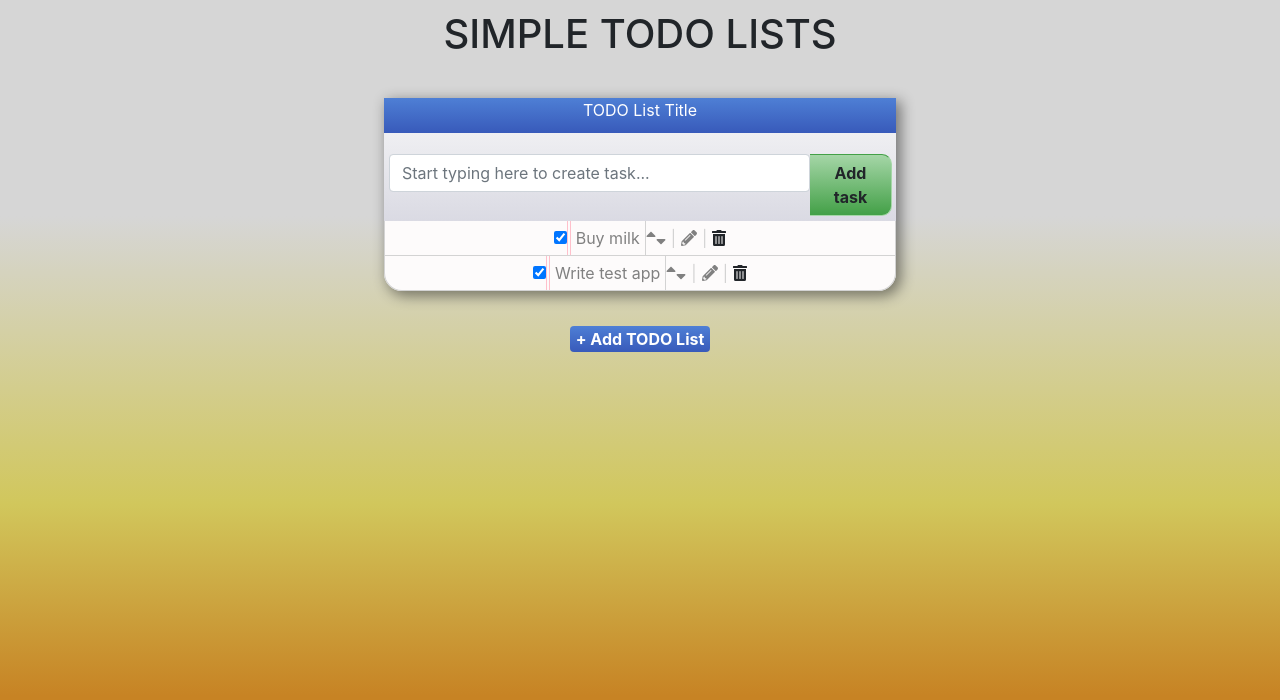
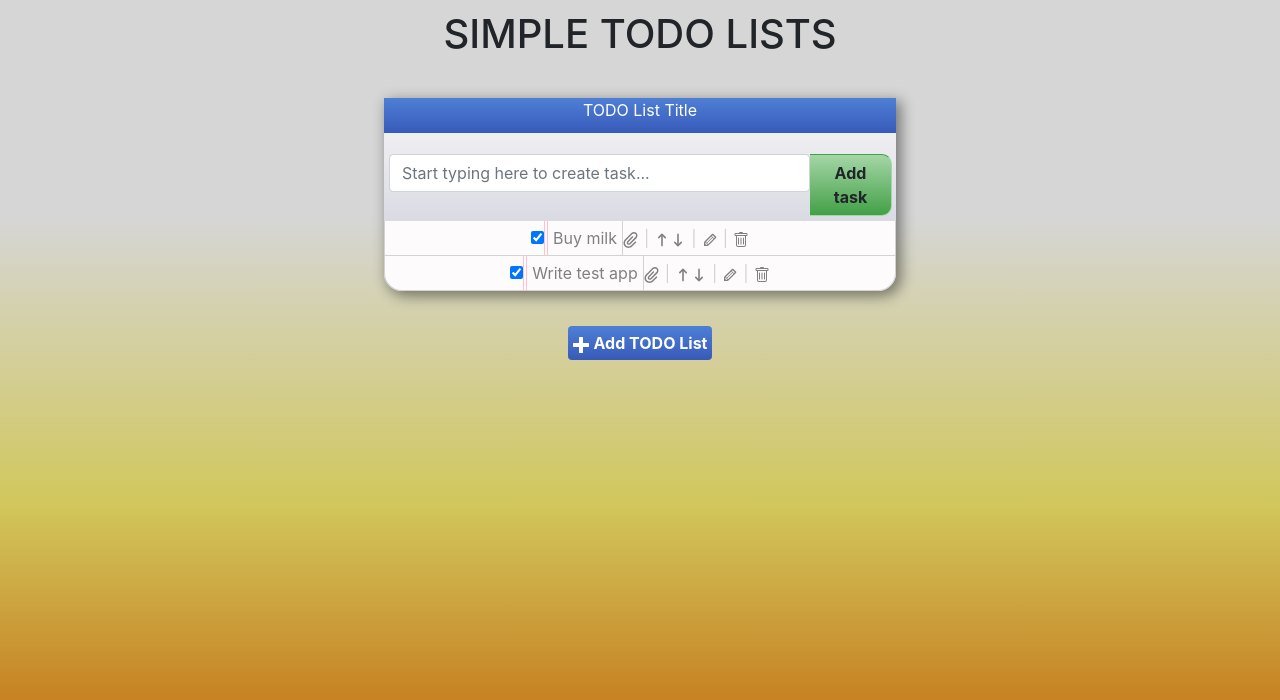
Before and after one commit to kirill-oleynik/todo-list-web, a React (Create React App) app: page / in a window 1280 px wide. Shown: the top 700 px of the page. Built offline with nearby package versions, Linux system fonts and the light colour scheme.

Commit message:
update icons

```diff
--- a/package.json
+++ b/package.json
@@ -6,13 +6,12 @@
     "@fortawesome/fontawesome-svg-core": "^1.2.32",
     "@fortawesome/free-brands-svg-icons": "^5.15.1",
     "@fortawesome/free-regular-svg-icons": "^5.15.1",
-    "@fortawesome/free-solid-svg-icons": "^5.15.1",
-    "@fortawesome/react-fontawesome": "^0.1.14",
     "@testing-library/jest-dom": "^4.2.4",
     "@testing-library/react": "^9.3.2",
     "@testing-library/user-event": "^7.1.2",
     "react": "^17.0.0",
     "react-dom": "^17.0.0",
+    "react-icons": "^4.1.0",
     "react-scripts": "3.4.4"
   },
   "scripts": {
--- a/src/components/add-todo-list-button/add-todo-list-button.css
+++ b/src/components/add-todo-list-button/add-todo-list-button.css
@@ -4,4 +4,8 @@
   border: none;
   color: white;
   font-weight: bold;
+  padding: 5px;
 }
+.plus-icon {
+  margin-right: 5px;
+}
--- a/src/components/add-todo-list-button/add-todo-list-button.js
+++ b/src/components/add-todo-list-button/add-todo-list-button.js
@@ -1,10 +1,12 @@
 import React from 'react';
 import './add-todo-list-button.css';
+import {ImPlus} from 'react-icons/im';
 
 const AddTodoListButton = () => (
   <div className='add-todo-list-brn-container'>
   <button className='add-todo-list-button'>
-  + Add TODO List
+    <ImPlus className='plus-icon' />
+  Add TODO List
   </button>
 </div>
 );
--- a/src/components/task/task.css
+++ b/src/components/task/task.css
@@ -35,16 +35,10 @@ li:last-child {
   margin: 5px;
   color: lightgrey;
 }
-.task-control {
-  color: grey;
+.controls {
   cursor: pointer;
+  color: grey
 }
-.sort-up:hover {
+.controls:hover {
   color: black;
 }
-.sort-down:hover {
-  color: black;
-}
-.edit-task:hover {
-  color: black;
-}
--- a/src/components/task/task.js
+++ b/src/components/task/task.js
@@ -1,10 +1,13 @@
 import React, {Component} from 'react';
 import './task.css';
-import { faPencilAlt } from "@fortawesome/free-solid-svg-icons";
-import { faTrashAlt } from "@fortawesome/free-solid-svg-icons";
 import { faSortUp } from "@fortawesome/free-solid-svg-icons";
 import { faSortDown } from "@fortawesome/free-solid-svg-icons";
 import { FontAwesomeIcon } from "@fortawesome/react-fontawesome";
+import {BsTrash} from 'react-icons/bs';
+import {TiPencil} from 'react-icons/ti';
+import {HiArrowNarrowDown} from 'react-icons/hi';
+import {HiArrowNarrowUp} from 'react-icons/hi';
+import {ImAttachment} from 'react-icons/im';
 
   export default class Task extends Component {
     render(){
@@ -21,12 +24,14 @@ import { FontAwesomeIcon } from "@fortawesome/react-fontawesome";
   </div>
   <div className="task-title col-xs-3">{title}</div>
   <div className="col-xs-3 contols">
-        <FontAwesomeIcon className='task-control sort-up' icon={faSortUp} />
-        <FontAwesomeIcon className='task-control sort-down' icon={faSortDown} />
+        <ImAttachment className='controls add-attachment' />
         <span className='controls-divider'>|</span>
-        <FontAwesomeIcon className='task-control edit-task' icon={faPencilAlt} />
+        <HiArrowNarrowUp className='controls arrow-up' />
+        <HiArrowNarrowDown className='controls arrow-down' />
         <span className='controls-divider'>|</span>
-        <FontAwesomeIcon classname='task-control delete-task' icon={faTrashAlt} />
+        <TiPencil className='controls edit' />
+        <span className='controls-divider'>|</span>
+        <BsTrash className='controls delete' />
   </div>
 </div>
   </li>
```
Also changed, not shown: 1 other file (tests, documents, lock files or other folders).
